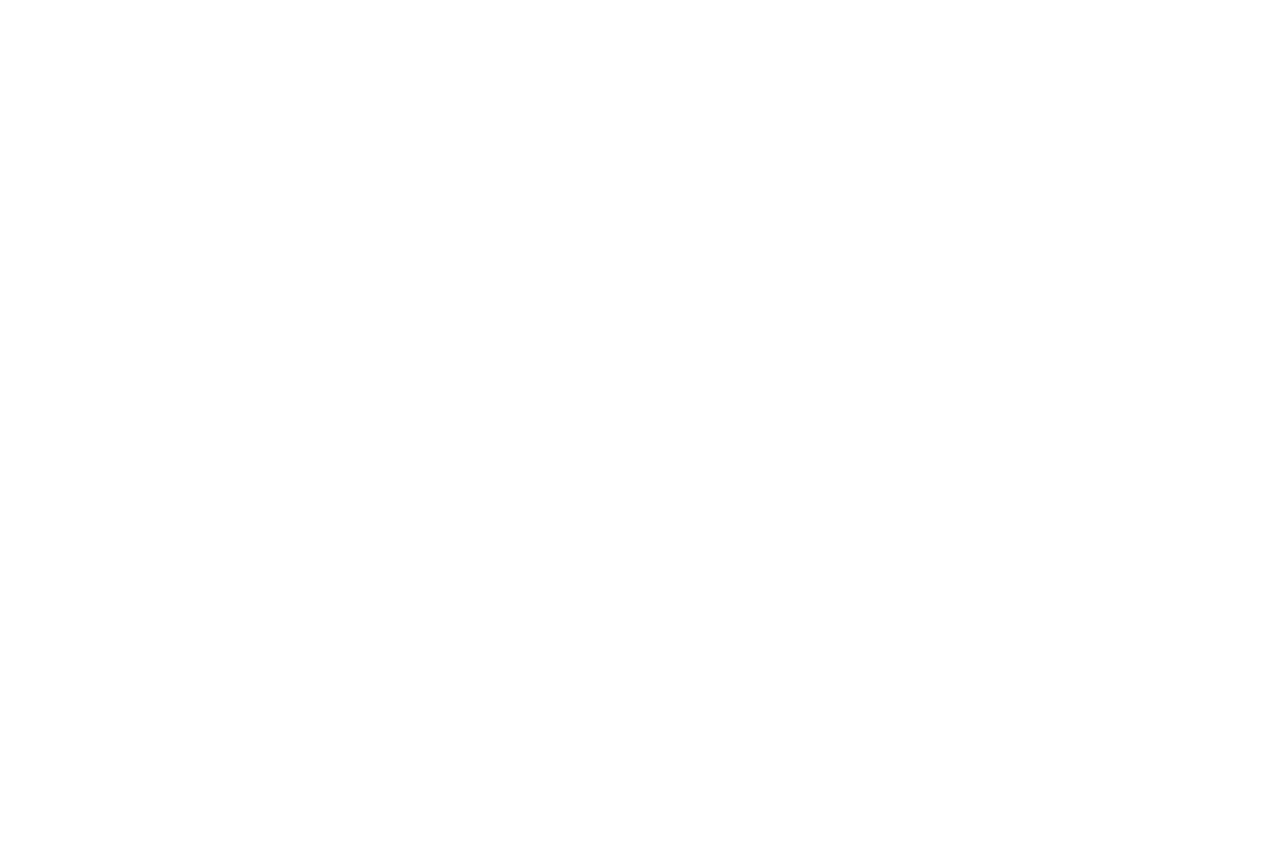
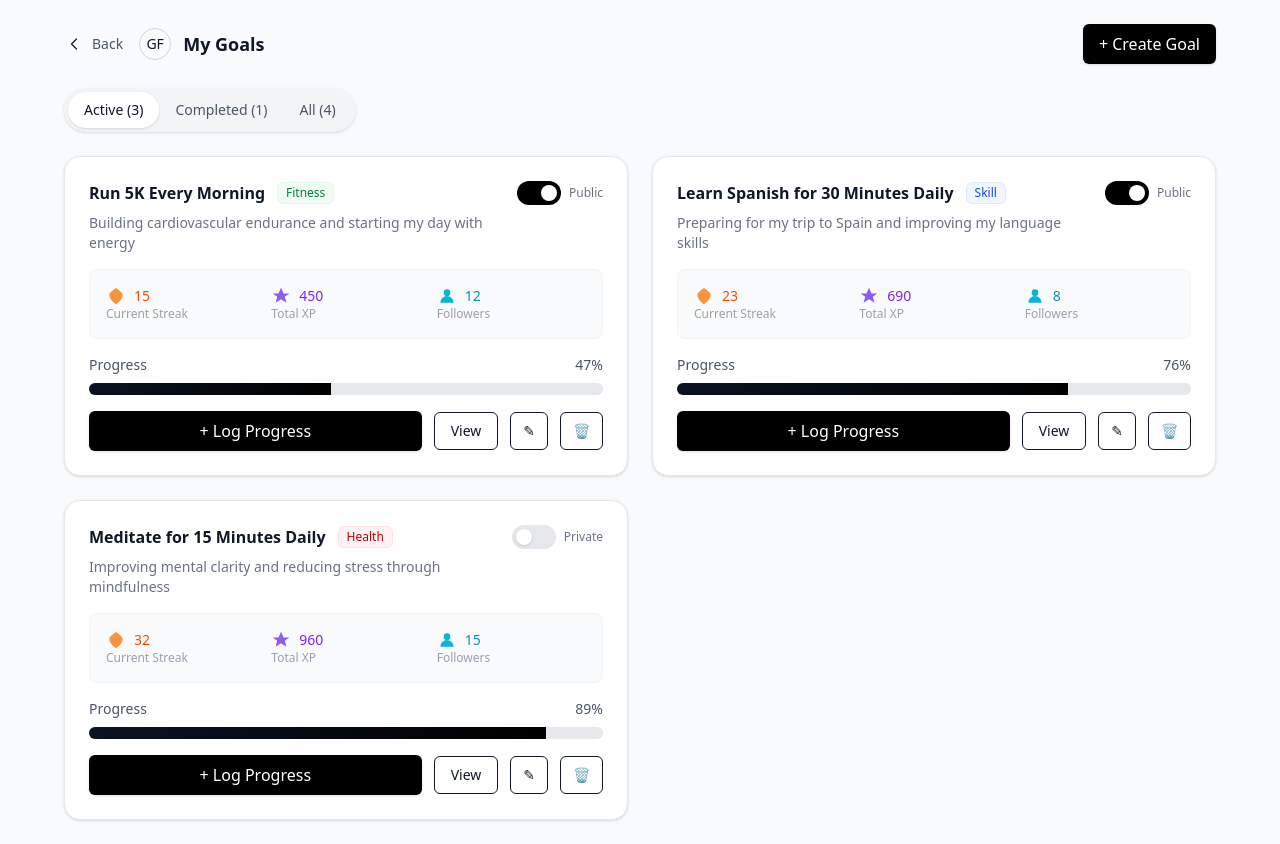
Before and after one commit to who-is-he18/GoalForge, a React (Vite) app in the folder Client/goalforge/: page /my-goals in a window 1280 px wide. Before the commit this address had no page. Before the commit the page ends 800 px from the top, so only its background shows below. Built offline with nearby package versions, Linux system fonts and the light colour scheme.

Commit message:
Created My Goals Page

```diff
--- a/Client/goalforge/src/App.jsx
+++ b/Client/goalforge/src/App.jsx
@@ -4,6 +4,7 @@
 import Login from "./Pages/Login";
 import Signup from "./Pages/SignUp";
 import Logout from "./Pages/Logout";
+import MyGoals from "./Pages/MyGoals";
 
 
 function App() {
@@ -34,6 +35,7 @@
         <Route path="/" element={<Login onLogin={handleLogin} onSwitchToSignup={() => setView("signup")} />} />
         <Route path="/signup" element={<Signup onSignup={handleSignup} onSwitchToLogin={() => setView("login")} />} />
         <Route path="/logout" element={<Logout onLogout={handleLogout} />} />
+        <Route path="/my-goals" element={<MyGoals currentUser={currentUser} />} />
       </Routes>
     </Router>
   )
--- a/Client/goalforge/src/Pages/HomePage.jsx
+++ b/Client/goalforge/src/Pages/HomePage.jsx
@@ -1,4 +1,6 @@
 import React, { useEffect, useMemo, useState } from "react";
+import { Link } from "react-router-dom";
+
 
 const UserIcon = () => (
   <svg className="w-5 h-5" fill="none" stroke="currentColor" strokeWidth={1.5} viewBox="0 0 24 24">
@@ -216,10 +218,13 @@
                 <UserIcon />
                 <span className="hidden sm:inline">Profile</span>
               </button>
-             <button className="flex items-center gap-2 px-4 py-2 bg-white text-black rounded-md shadow hover:bg-gray-100 transition-colors">
-                <TargetIcon />
-                <span className="hidden sm:inline">My Goals</span>
-              </button>
+              <Link
+      to="/my-goals"
+      className="flex items-center gap-2 px-4 py-2 bg-white text-black rounded-md shadow hover:bg-gray-100 transition-colors"
+    >
+      <TargetIcon />
+      <span className="hidden sm:inline">My Goals</span>
+    </Link>
               <button className="flex items-center gap-2 px-4 py-2 bg-black text-white rounded-md shadow hover:bg-gray-900 transition-colors">
                 <PlusIcon />
                 <span className="hidden sm:inline">Create Goal</span>
--- /dev/null
+++ b/Client/goalforge/src/Pages/MyGoals.jsx
@@ -0,0 +1,235 @@
+import React, { useMemo, useState } from "react";
+import { useNavigate } from "react-router-dom";
+
+// MyGoals.jsx
+// Refined styling to more closely match the provided screenshot.
+// - tighter spacing, larger rounded cards (rounded-2xl)
+// - softer shadows and light-gray stat panels
+// - pill category badges with subtle borders
+// - improved toggle switch visuals
+// - progress bar and action button colors tweaked
+
+const IconStreak = () => (
+  <svg className="w-5 h-5 inline-block mr-2" viewBox="0 0 24 24" fill="none" xmlns="http://www.w3.org/2000/svg">
+    <path d="M12 2C8 6 4 7 4 11c0 5 8 11 8 11s8-6 8-11c0-4-4-5-8-9z" fill="#FB923C"/>
+  </svg>
+);
+const IconXP = () => (
+  <svg className="w-5 h-5 inline-block mr-2" viewBox="0 0 24 24" fill="none" xmlns="http://www.w3.org/2000/svg">
+    <path d="M12 2l3 7h7l-5.5 4 2 7L12 16l-6.5 4 2-7L2 9h7l3-7z" fill="#8B5CF6"/>
+  </svg>
+);
+const IconFollowers = () => (
+  <svg className="w-5 h-5 inline-block mr-2" viewBox="0 0 24 24" fill="none" xmlns="http://www.w3.org/2000/svg">
+    <path d="M12 12a4 4 0 100-8 4 4 0 000 8zM4 20a8 8 0 0116 0H4z" fill="#06B6D4"/>
+  </svg>
+);
+
+const sampleGoals = [
+  {
+    id: 1,
+    title: "Run 5K Every Morning",
+    category: "Fitness",
+    description: "Building cardiovascular endurance and starting my day with energy",
+    streak: 15,
+    xp: 450,
+    followers: 12,
+    progress: 47,
+    status: "active",
+    isPublic: true,
+  },
+  {
+    id: 2,
+    title: "Learn Spanish for 30 Minutes Daily",
+    category: "Skill",
+    description: "Preparing for my trip to Spain and improving my language skills",
+    streak: 23,
+    xp: 690,
+    followers: 8,
+    progress: 76,
+    status: "active",
+    isPublic: true,
+  },
+  {
+    id: 3,
+    title: "Meditate for 15 Minutes Daily",
+    category: "Health",
+    description: "Improving mental clarity and reducing stress through mindfulness",
+    streak: 32,
+    xp: 960,
+    followers: 15,
+    progress: 89,
+    status: "active",
+    isPublic: false,
+  },
+  {
+    id: 4,
+    title: "Read 20 Pages a Day",
+    category: "Habit",
+    description: "Finish more books and expand knowledge",
+    streak: 5,
+    xp: 120,
+    followers: 4,
+    progress: 22,
+    status: "completed",
+    isPublic: true,
+  },
+];
+
+function CategoryBadge({ category }) {
+  const map = {
+    Fitness: "bg-green-50 text-green-700 border border-green-100",
+    Skill: "bg-blue-50 text-blue-700 border border-blue-100",
+    Health: "bg-red-50 text-red-700 border border-red-100",
+    Habit: "bg-violet-50 text-violet-700 border border-violet-100",
+  };
+  return <span className={`text-xs px-2 py-0.5 rounded-md ${map[category] || "bg-gray-50 text-gray-700 border border-gray-100"}`}>{category}</span>;
+}
+
+export default function MyGoals() {
+    const navigate = useNavigate();
+  const [goals, setGoals] = useState(sampleGoals);
+  const [activeTab, setActiveTab] = useState("active"); // 'active' | 'completed' | 'all'
+
+  const visibleGoals = useMemo(() => {
+    if (activeTab === "all") return goals;
+    return goals.filter((g) => g.status === activeTab);
+  }, [goals, activeTab]);
+
+  function togglePublic(id) {
+    setGoals((prev) => prev.map((g) => g.id === id ? { ...g, isPublic: !g.isPublic } : g));
+    // Note: persist to backend later
+  }
+
+  function logProgress(id) { alert("Log Progress clicked for goal id " + id + " (not implemented)"); }
+  function viewGoal(id) { alert("View " + id); }
+  function editGoal(id) { alert("Edit " + id); }
+  function deleteGoal(id) {
+    if (!confirm("Delete this goal?")) return;
+    setGoals((prev) => prev.filter((g) => g.id !== id));
+  }
+
+  return (
+    <div className="min-h-screen bg-gray-50 text-gray-900 p-6">
+      <div className="max-w-6xl mx-auto">
+        <div className="flex items-center justify-between mb-6">
+          <div className="flex items-center gap-4">
+                <button
+      onClick={() => navigate(-1)}
+      className="text-sm text-gray-600 flex items-center gap-2"
+    >
+      <svg
+        className="w-5 h-5"
+        viewBox="0 0 24 24"
+        fill="none"
+        xmlns="http://www.w3.org/2000/svg"
+      >
+        <path
+          d="M15 18l-6-6 6-6"
+          stroke="#111827"
+          strokeWidth="1.5"
+          strokeLinecap="round"
+          strokeLinejoin="round"
+        />
+      </svg>
+      <span className="text-sm">Back</span>
+    </button>
+            <h1 className="text-lg font-semibold flex items-center gap-3">
+              <div className="w-8 h-8 rounded-full border border-gray-300 flex items-center justify-center text-sm font-medium">GF</div>
+              My Goals
+            </h1>
+          </div>
+
+          <button className="px-4 py-2 bg-black text-white rounded-md shadow-sm">+ Create Goal</button>
+        </div>
+
+        {/* Tabs */}
+        <div className="mb-6">
+          <div className="inline-flex rounded-full bg-gray-100 p-1 shadow-sm">
+            <button
+              onClick={() => setActiveTab("active")}
+              className={`px-4 py-2 rounded-full text-sm ${activeTab === "active" ? 'bg-white shadow text-gray-900' : 'text-gray-600'}`}>
+              Active ({goals.filter(g=>g.status==='active').length})
+            </button>
+            <button
+              onClick={() => setActiveTab("completed")}
+              className={`px-4 py-2 rounded-full text-sm ${activeTab === "completed" ? 'bg-white shadow text-gray-900' : 'text-gray-600'}`}>
+              Completed ({goals.filter(g=>g.status==='completed').length})
+            </button>
+            <button
+              onClick={() => setActiveTab("all")}
+              className={`px-4 py-2 rounded-full text-sm ${activeTab === "all" ? 'bg-white shadow text-gray-900' : 'text-gray-600'}`}>
+              All ({goals.length})
+            </button>
+          </div>
+        </div>
+
+        {/* Grid of cards */}
+        <div className="grid grid-cols-1 md:grid-cols-2 gap-6">
+          {visibleGoals.map((g) => (
+            <div key={g.id} className="bg-white border border-gray-200 rounded-2xl p-6 shadow-sm">
+              <div className="flex items-start justify-between">
+                <div className="pr-4 flex-1">
+                  <div className="flex items-center gap-3">
+                    <h3 className="font-semibold text-gray-900">{g.title}</h3>
+                    <CategoryBadge category={g.category} />
+                  </div>
+                  <p className="text-sm text-gray-500 mt-2">{g.description}</p>
+                </div>
+
+                <div className="flex flex-col items-end gap-2">
+                  <div className="flex items-center gap-2">
+                    <label className="relative inline-flex items-center cursor-pointer">
+                      <input type="checkbox" checked={g.isPublic} onChange={() => togglePublic(g.id)} className="sr-only" />
+                      <div className={`w-11 h-6 flex items-center rounded-full p-1 transition-colors ${g.isPublic ? 'bg-black' : 'bg-gray-200'}`}>
+                        <div className={`bg-white w-4 h-4 rounded-full shadow transform transition-transform ${g.isPublic ? 'translate-x-5' : ''}`}></div>
+                      </div>
+                    </label>
+                    <span className="text-xs text-gray-500">{g.isPublic ? 'Public' : 'Private'}</span>
+                  </div>
+                </div>
+              </div>
+
+              {/* Stats box */}
+              <div className="mt-4 bg-gray-50 border border-gray-100 rounded-lg p-4 flex items-center gap-4 text-sm text-gray-700">
+                <div className="flex-1">
+                  <div className="text-orange-600 font-medium flex items-center"><IconStreak />{g.streak}</div>
+                  <div className="text-xs text-gray-400">Current Streak</div>
+                </div>
+
+                <div className="flex-1">
+                  <div className="text-violet-600 font-medium flex items-center"><IconXP />{g.xp}</div>
+                  <div className="text-xs text-gray-400">Total XP</div>
+                </div>
+
+                <div className="flex-1">
+                  <div className="text-cyan-600 font-medium flex items-center"><IconFollowers />{g.followers}</div>
+                  <div className="text-xs text-gray-400">Followers</div>
+                </div>
+              </div>
+
+              {/* Progress */}
+              <div className="mt-4">
+                <div className="flex items-center justify-between text-sm text-gray-600 mb-2">
+                  <div>Progress</div>
+                  <div>{g.progress}%</div>
+                </div>
+                <div className="w-full bg-gray-200 rounded-full h-3 overflow-hidden">
+                  <div className="h-full" style={{ width: `${g.progress}%`, background: 'linear-gradient(90deg,#0b1220,#000)' }}></div>
+                </div>
+              </div>
+
+              {/* Actions */}
+              <div className="mt-4 flex items-center gap-3">
+                <button onClick={() => logProgress(g.id)} className="flex-1 px-4 py-2 bg-black text-white rounded-md shadow-sm">+ Log Progress</button>
+                <button onClick={() => viewGoal(g.id)} className="px-4 py-2 border rounded-md text-sm">View</button>
+                <button onClick={() => editGoal(g.id)} className="px-3 py-2 border rounded-md text-sm">✎</button>
+                <button onClick={() => deleteGoal(g.id)} className="px-3 py-2 border rounded-md text-sm">🗑</button>
+              </div>
+            </div>
+          ))}
+        </div>
+      </div>
+    </div>
+  );
+}
```
